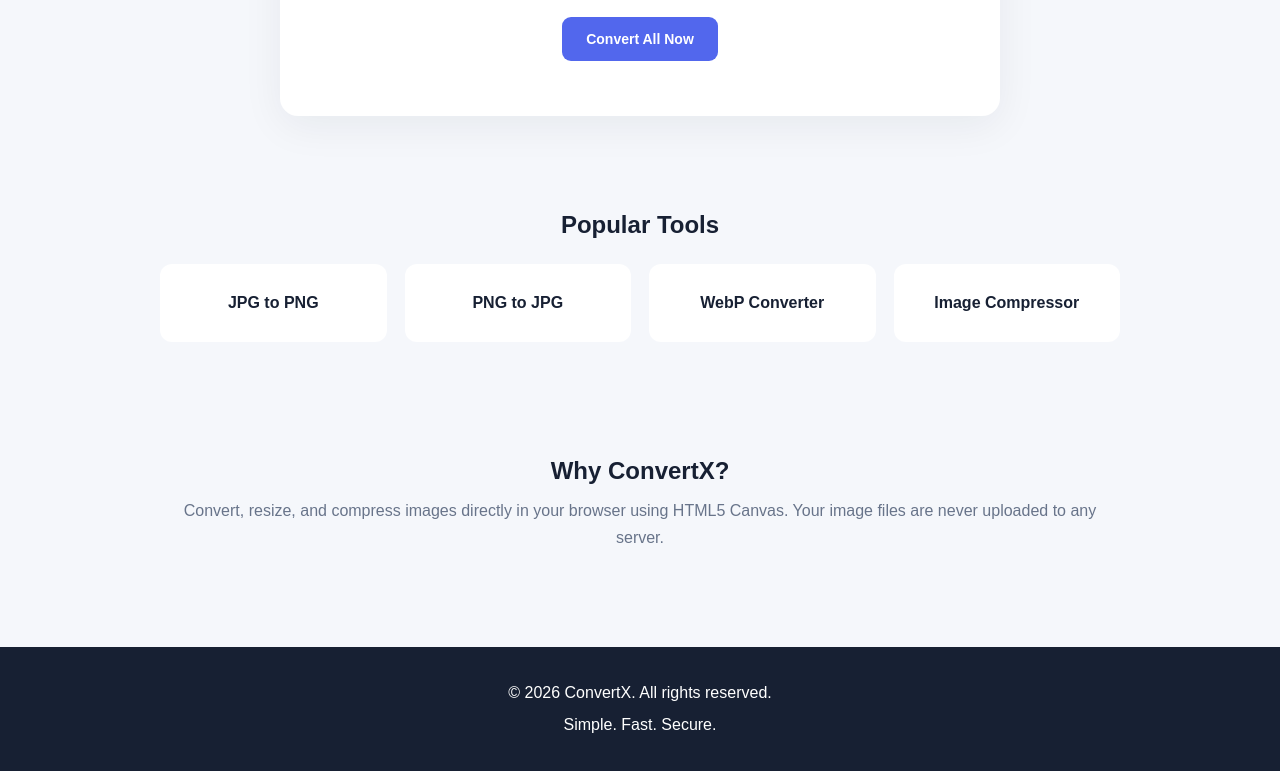
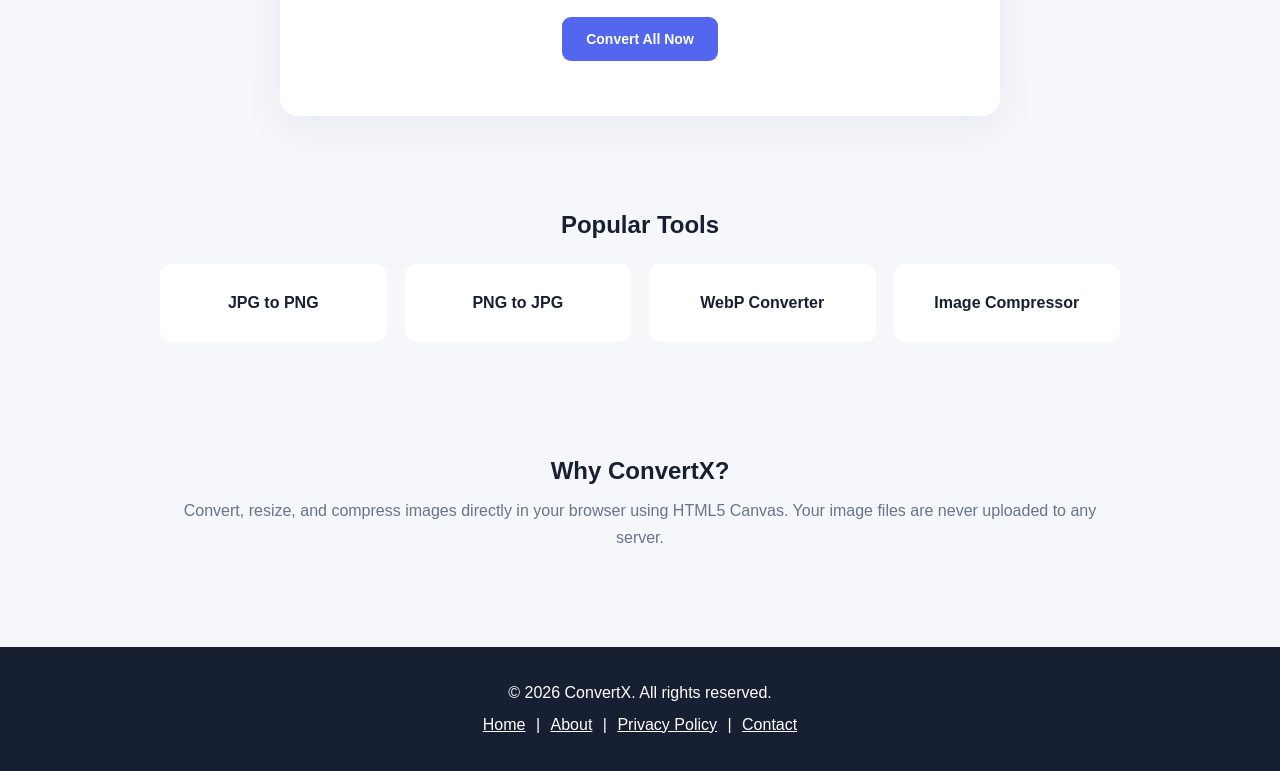
Before and after one commit to parveenrathee99i-cmyk/ConvertX, a plain HTML site: page index.html in a window 1280 px wide. Shown: the part 989-1760 px from the top of the page. Drawn offline with nearby package versions, Linux system fonts and the light colour scheme.

Commit message:
Update index.html

```diff
--- a/index.html
+++ b/index.html
@@ -12,11 +12,13 @@
 <body>
 
 <header class="navbar">
-  <a class="logo" href="#">Convert<span>X</span></a>
+  <a class="logo" href="index.html">Convert<span>X</span></a>
   <nav>
     <a href="#tools">Tools</a>
     <a href="#converter">Converter</a>
-    <a href="#about">About</a>
+    <a href="about.html">About</a>
+    <a href="privacy.html">Privacy</a>
+    <a href="contact.html">Contact</a>
     <button id="themeToggle" class="theme-btn" title="Toggle Dark/Light Mode">🌙</button>
   </nav>
 </header>
@@ -103,7 +105,12 @@
 
 <footer>
   <p>© 2026 ConvertX. All rights reserved.</p>
-  <p>Simple. Fast. Secure.</p>
+  <p>
+    <a href="index.html">Home</a> |
+    <a href="about.html">About</a> |
+    <a href="privacy.html">Privacy Policy</a> |
+    <a href="contact.html">Contact</a>
+  </p>
 </footer>
 
 <script src="script.js"></script>
```
